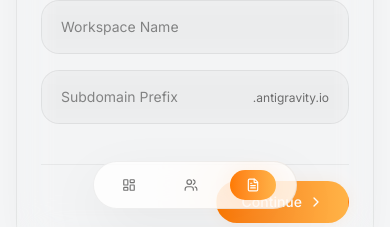
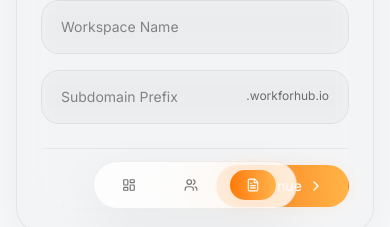
Before and after one commit to shammichalas/Hrms-UI, a React (Vite) app: page /forms in a window 390 px wide. Shown: the part 611-838 px from the top of the page. Built offline with nearby package versions, Linux system fonts and the light colour scheme; no server answers; sample sign-in values are in the browser's storage.

Commit message:
feat: optimize dropdowns and profile drawer responsiveness in EmployeesPage and fix subdomain alignment in FormsPage

```diff
--- a/src/pages/EmployeesPage.tsx
+++ b/src/pages/EmployeesPage.tsx
@@ -481,7 +481,7 @@ export const EmployeesPage: React.FC = () => {
               onChange={(e) => setCurrentEmployee({ ...currentEmployee, baseSalary: Number(e.target.value) })}
             />
 
-            <div className="flex gap-4">
+            <div className="flex flex-col sm:flex-row gap-4">
               <div className="flex-1 flex flex-col">
                 <label className="text-xs text-text-secondary mb-1.5 ml-1">Department</label>
                 <select
@@ -568,7 +568,7 @@ export const EmployeesPage: React.FC = () => {
               onChange={(e) => setCurrentEmployee({ ...currentEmployee, baseSalary: Number(e.target.value) })}
             />
 
-            <div className="flex gap-4">
+            <div className="flex flex-col sm:flex-row gap-4">
               <div className="flex-1 flex flex-col">
                 <label className="text-xs text-text-secondary mb-1.5 ml-1">Department</label>
                 <select
@@ -657,7 +657,7 @@ export const EmployeesPage: React.FC = () => {
                 animate={{ x: 0 }}
                 exit={{ x: '100%' }}
                 transition={{ type: 'spring', stiffness: 280, damping: 28 }}
-                className="absolute right-0 top-0 bottom-0 w-full max-w-md bg-white border-l border-border-custom shadow-premium p-8 flex flex-col z-10"
+                className="absolute right-0 top-0 bottom-0 w-full max-w-md bg-white border-l border-border-custom shadow-premium p-6 sm:p-8 flex flex-col z-10"
               >
                 {/* Close handle */}
                 <div className="flex justify-between items-center mb-8 border-b border-border-custom pb-4">
--- a/src/pages/FormsPage.tsx
+++ b/src/pages/FormsPage.tsx
@@ -115,20 +115,18 @@ export const FormsPage: React.FC = () => {
                 return (
                   <div key={s.number} className="flex items-center space-x-2">
                     <div
-                      className={`h-7 w-7 rounded-full flex items-center justify-center text-xs font-bold transition-all duration-500 border ${
-                        isActive
+                      className={`h-7 w-7 rounded-full flex items-center justify-center text-xs font-bold transition-all duration-500 border ${isActive
                           ? 'bg-orange-primary text-white border-orange-primary shadow-orange-glow'
                           : isCompleted
-                          ? 'bg-success-custom/20 text-success-custom border-success-custom/40'
-                          : 'bg-black/[0.01] text-text-secondary border-black/[0.06]'
-                      }`}
+                            ? 'bg-success-custom/20 text-success-custom border-success-custom/40'
+                            : 'bg-black/[0.01] text-text-secondary border-black/[0.06]'
+                        }`}
                     >
                       {isCompleted ? <CheckCircle2 size={14} /> : s.number}
                     </div>
                     <span
-                      className={`text-xs font-semibold hidden md:inline ${
-                        isActive ? 'text-white font-bold' : 'text-text-secondary'
-                      }`}
+                      className={`text-xs font-semibold hidden md:inline ${isActive ? 'text-white font-bold' : 'text-text-secondary'
+                        }`}
                     >
                       {s.label}
                     </span>
@@ -192,16 +190,16 @@ export const FormsPage: React.FC = () => {
                         {...register('workspaceName')}
                       />
 
-                      <div className="relative flex items-center">
+                      <div className="relative w-full">
                         <Input
                           label="Subdomain Prefix"
                           placeholder="e.g. acme-corp"
-                          className="pr-28"
+                          className="pr-32"
                           error={errors.subdomain?.message}
                           {...register('subdomain')}
                         />
-                        <span className="absolute right-5 top-5 text-xs text-text-secondary select-none">
-                          .antigravity.io
+                        <span className="absolute right-5 top-[18px] text-xs text-text-secondary select-none">
+                          .workforhub.io
                         </span>
                       </div>
                     </motion.div>
```
